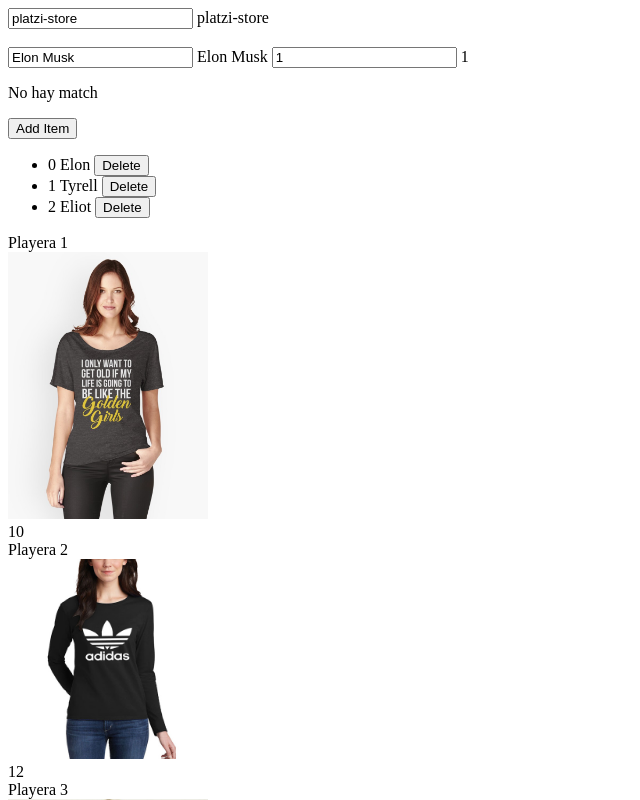
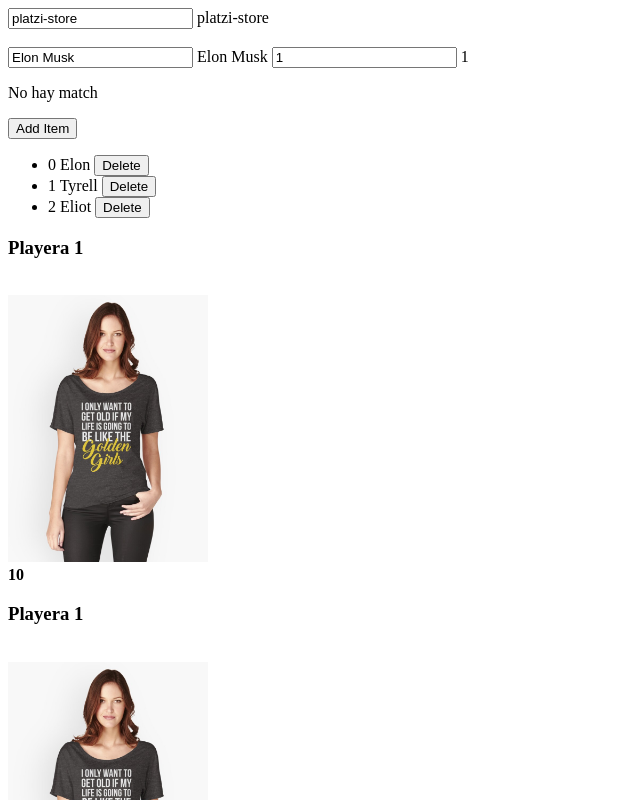
Before and after one commit to omedranosarabia/platzi-store, an Angular app: page / in a window 1280 px wide. Shown: the top 800 px of the page, without its empty margins (0-640 px from the left). Built offline with nearby package versions, Linux system fonts and the light colour scheme.

Commit message:
Introduccion al uso de componentes

```diff
--- a/src/app/app.component.html
+++ b/src/app/app.component.html
@@ -20,8 +20,9 @@
   <p *ngSwitchCase>Este es Eliot</p>
   <p *ngSwitchDefault>No hay match</p>
 
+</div>
 
-</div>
+
 
 <button (click)="addItem()">Add Item</button>
 
@@ -37,10 +38,6 @@
 </ul>
 
 <div *ngFor="let product of products">
-    {{ product.title }}
-    <br>
-    <img [src]="product.image" style="height: auto; width: 200px;">
-    <br>
-    {{ product.price }}
 
+  <app-product></app-product>
 </div>
--- a/src/app/app.module.ts
+++ b/src/app/app.module.ts
@@ -7,10 +7,12 @@
 
 import { AppRoutingModule } from './app-routing.module';
 import { AppComponent } from './app.component';
+import { ProductComponent } from './components/product.component';
 
 @NgModule({
   declarations: [
-    AppComponent
+    AppComponent,
+    ProductComponent
   ],
   imports: [
     BrowserModule,
--- /dev/null
+++ b/src/app/components/product.component.html
@@ -0,0 +1,5 @@
+<h3>{{ product.title }}</h3>
+    <br>
+    <img [src]="product.image" style="height: auto; width: 200px;">
+    <br>
+    <strong>{{ product.price }}</strong>
--- /dev/null
+++ b/src/app/components/product.component.ts
@@ -0,0 +1,23 @@
+import { Component } from '@angular/core';
+
+import { Proudct } from '../product.model';
+
+@Component({
+
+    selector: 'app-product',
+    templateUrl: './product.component.html'
+
+})
+export class ProductComponent {
+
+    product: Proudct = {
+
+        id: '1',
+        image: 'assets/images/1.jpg',
+        title: 'Playera 1',
+        price: 10,
+        description: 'Una gran playera'
+
+    }
+
+}
```
